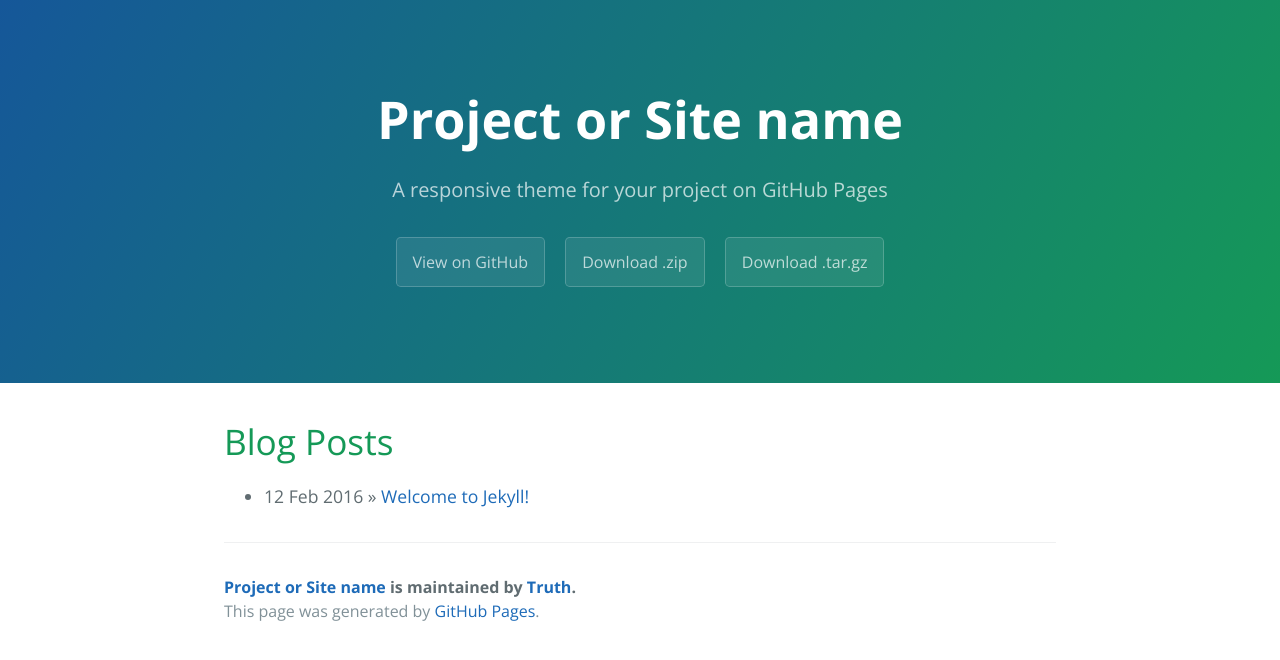
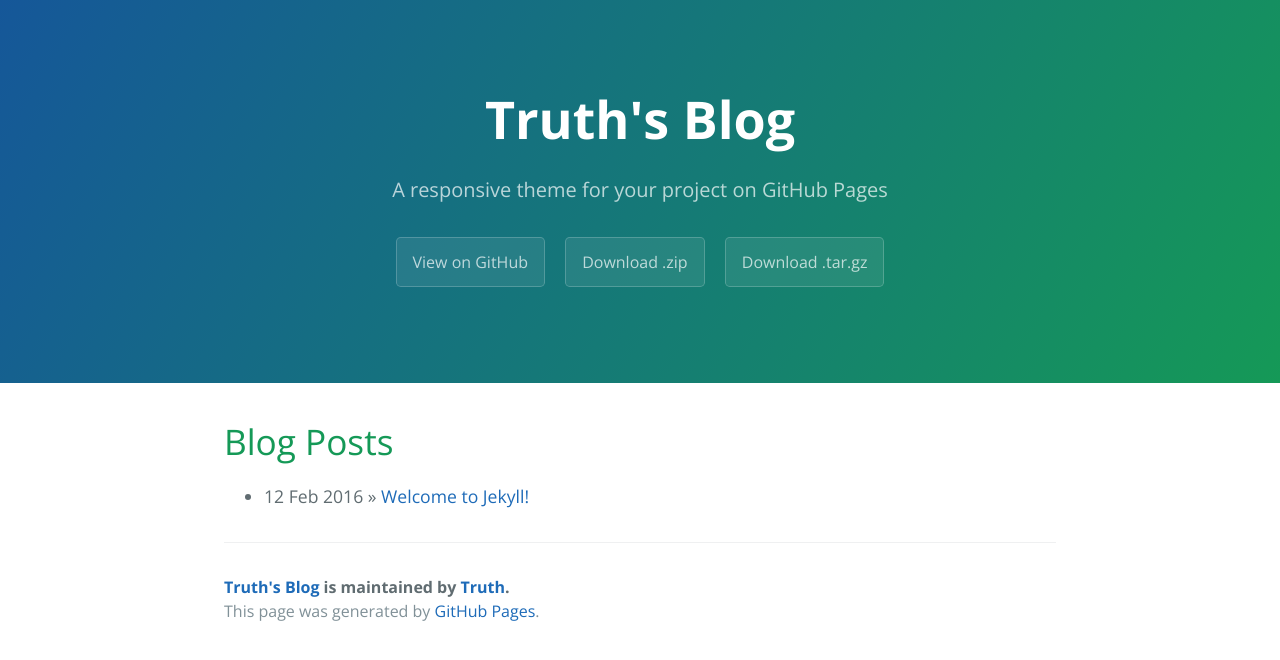
Before and after one commit to Truth-NJU/Truth-NJU.github.io, a Jekyll site: the page built from index.html, in a window 1280 px wide. Shown: the top 660 px of the page. Built offline with Jekyll 4.4.1, drawn with Linux system fonts in a browser that asks for light colours; the list of posts is cut into pages by our own code.

Commit message:
Update _config.yml

```diff
--- a/_config.yml
+++ b/_config.yml
@@ -1,5 +1,5 @@
 # Setup
-title:        Project or Site name
+title:        Truth's Blog
 tagline:      A responsive theme for your project on GitHub Pages
 baseurl:      ""
 paginate:     1
```
